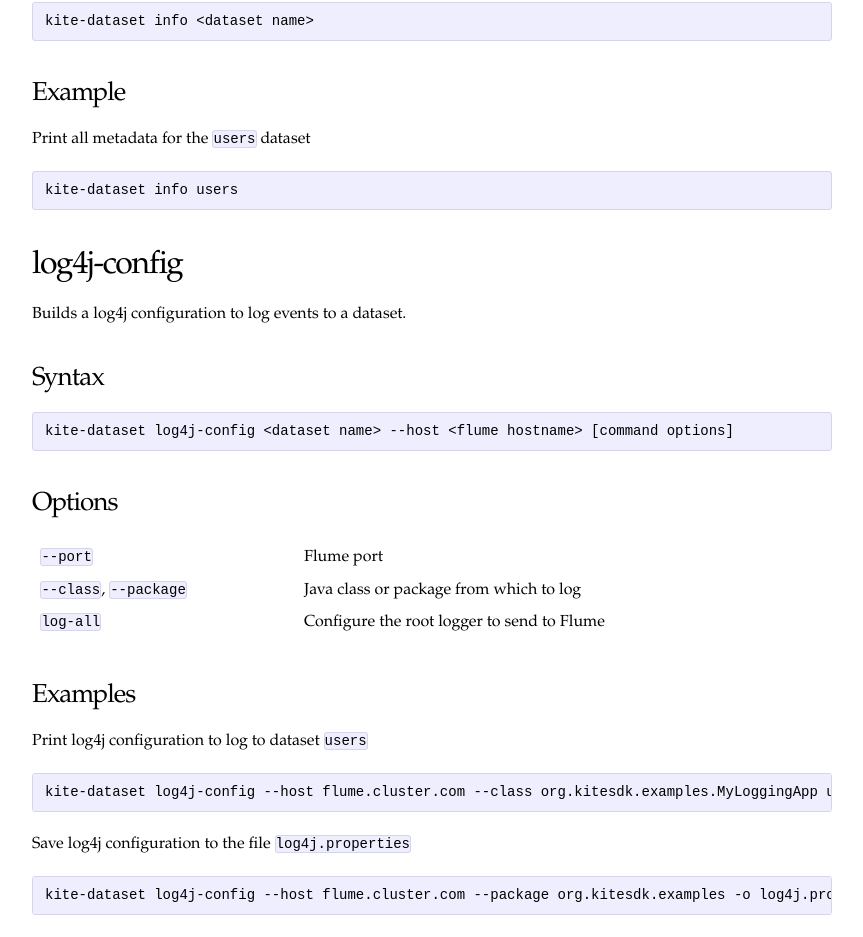
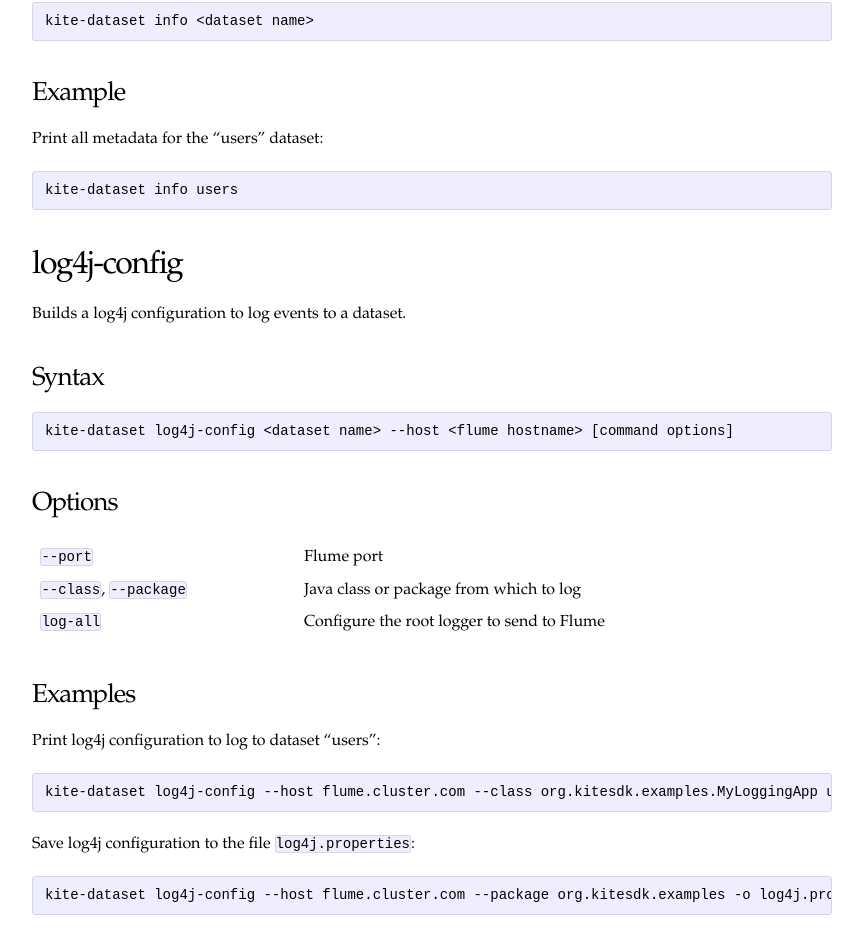
Before and after one commit to kite-sdk/kite-docs, a Jekyll site: the page built from Kite-Dataset-Command-Line-Interface.md, in a window 1280 px wide and 1400 px high, scrolled down 11727 px. Shown: the part 129-1066 px from the top of the window, without its empty margins (208-1071 px from the left). Built offline with Jekyll 4.4.1, drawn with Linux system fonts in a browser that asks for light colours; some of the changed text lies outside the part shown.

Commit message:
Style update.

````diff
--- a/Kite-Dataset-Command-Line-Interface.md
+++ b/Kite-Dataset-Command-Line-Interface.md
@@ -525,7 +525,7 @@ Transforms records from one dataset and stores them in another dataset.
 
 ### Examples
 
-Transform the contents of `movies_src` using `com.example.TransformFn`
+Transform the contents of `movies_src` using `com.example.TransformFn`:
 
 ```
 {{site.dataset-command}}  transform movies_src movies --transform com.example.TransformFn --jar fns.jar
@@ -551,7 +551,7 @@ Print all metadata for a dataset.
 
 ### Example
 
-Print all metadata for the `users` dataset
+Print all metadata for the "users" dataset:
 
 
 ```
@@ -578,13 +578,13 @@ Builds a log4j configuration to log events to a dataset.
 
 ### Examples
 
-Print log4j configuration to log to dataset `users`
+Print log4j configuration to log to dataset "users":
 
 ```
 {{site.dataset-command}} log4j-config --host flume.cluster.com --class org.kitesdk.examples.MyLoggingApp users
 ```
 
-Save log4j configuration to the file `log4j.properties`
+Save log4j configuration to the file `log4j.properties`:
 
 ```
 {{site.dataset-command}} log4j-config --host flume.cluster.com --package org.kitesdk.examples -o log4j.properties users
@@ -634,19 +634,19 @@ Builds a Flume configuration to log events to a dataset.
 
 ### Examples
 
-Print Flume configuration to log to dataset `users`
+Print Flume configuration to log to dataset "users":
 
 ```
 {{site.dataset-command}} flume-config --checkpoint-dir /data/0/flume/checkpoint --data-dir /data/1/flume/data users
 ```
 
-Print Flume configuration to log to dataset `dataset:hdfs:/datasets/default/users`
+Print Flume configuration to log to dataset `dataset:hdfs:/datasets/default/users`:
 
 ```
 {{site.dataset-command}} flume-config --channel-type memory dataset:hdfs:/datasets/default/users
 ```
 
-Save Flume configuration to the file `flume.properties`
+Save Flume configuration to the file `flume.properties`:
 
 ```
 {{site.dataset-command}} flume-config --channel-type memory -o flume.properties users
````
